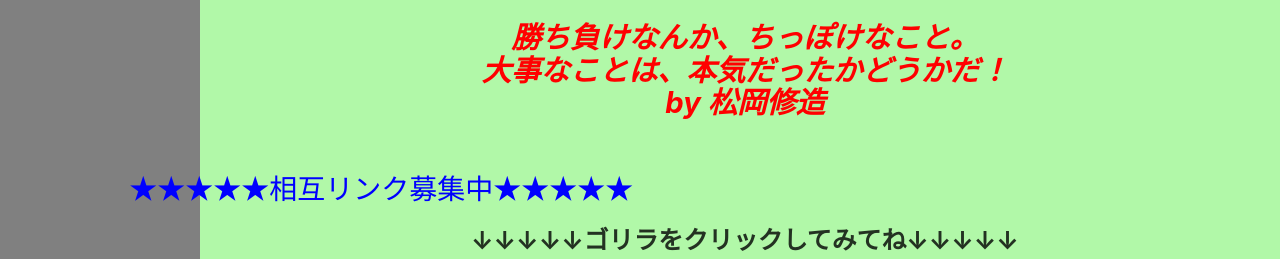
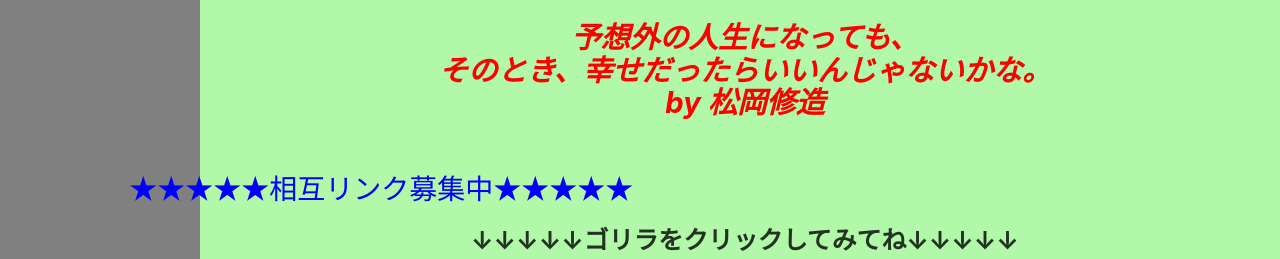
Before and after one commit to kkazuki0312/my-site, a Gatsby site: page / in a window 1280 px wide. Shown: the part 541-800 px from the top of the page. Built offline with nearby package versions, Linux system fonts and the light colour scheme; Gatsby itself is replaced by a stand-in of ours.

Commit message:
今日のメッセージを更新

```diff
--- a/src/pages/index.js
+++ b/src/pages/index.js
@@ -88,9 +88,9 @@ const IndexPage = () => {
         </div>
         <h1 className="darkmagenta">【きょうのメッセージ】</h1>
         <h2 className="red">
-        勝ち負けなんか、ちっぽけなこと。
+        予想外の人生になっても、
         <br/>
-        大事なことは、本気だったかどうかだ！
+        そのとき、幸せだったらいいんじゃないかな。
         <br/>
         by 松岡修造
         </h2>
```
